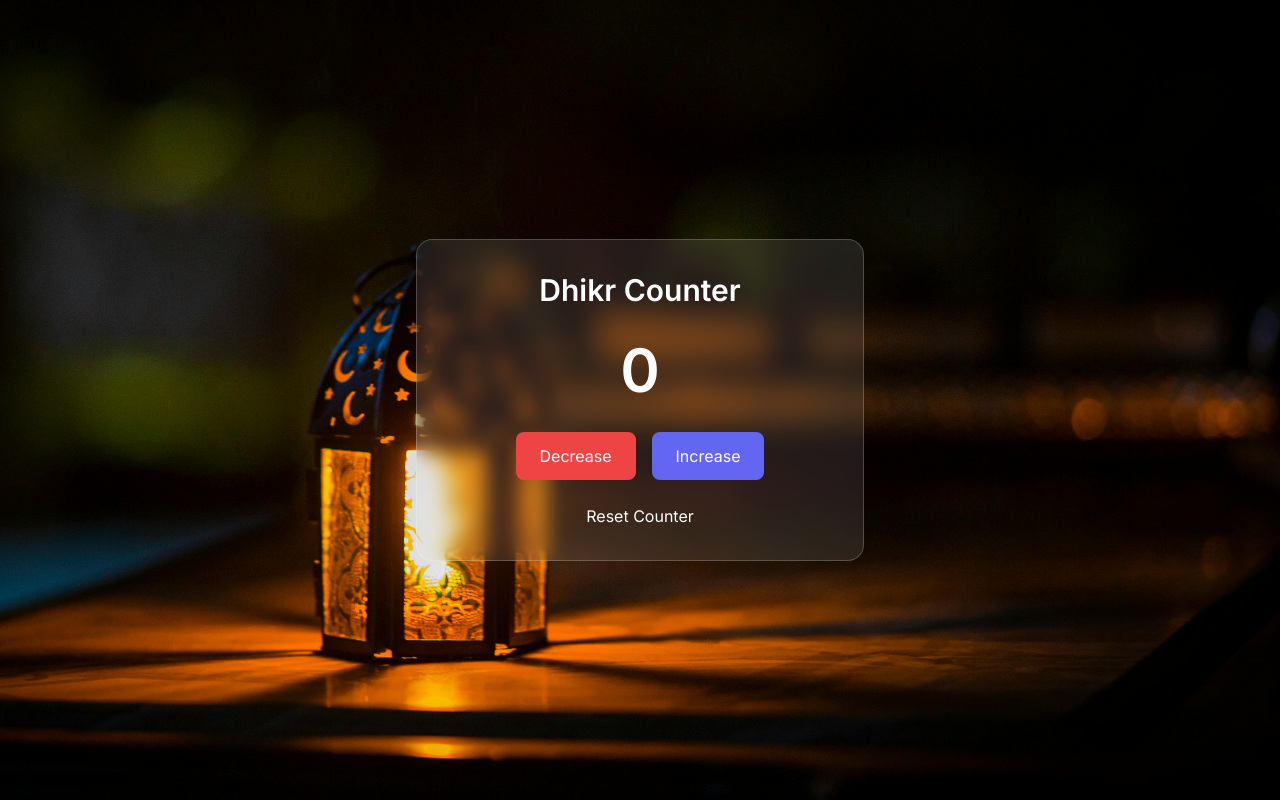
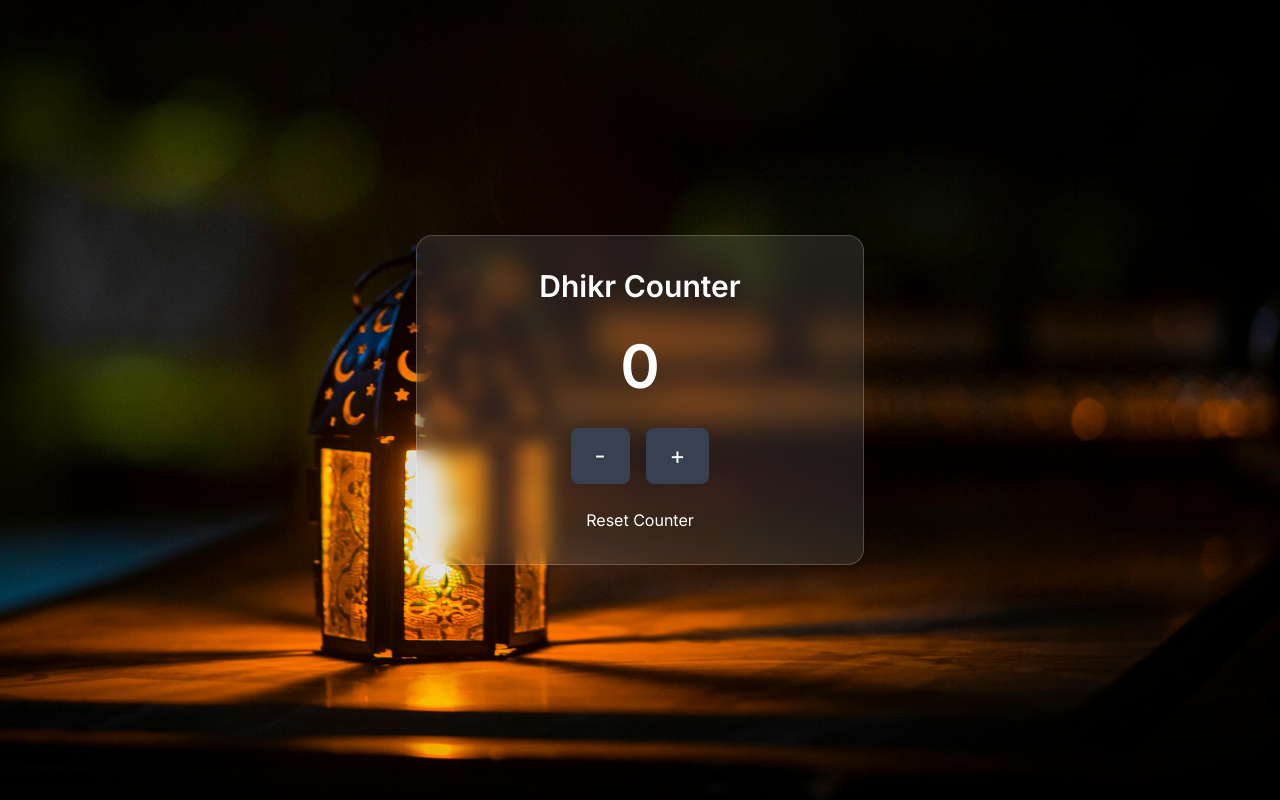
Before and after one commit to abubakr-29/Dhikr-Counter, a plain HTML site: page index.html in a window 1280 px wide. Drawn offline with nearby package versions, Linux system fonts and the light colour scheme.

Commit message:
Add files via upload

```diff
--- a/index.html
+++ b/index.html
@@ -51,15 +51,15 @@
       <div class="flex flex-col sm:flex-row justify-center gap-4">
         <button
           onclick="decrement()"
-          class="px-6 py-3 bg-red-500 text-white rounded-lg hover:bg-red-600 transition-colors duration-200 focus:outline-none focus:ring-2 focus:ring-red-500 focus:ring-opacity-50"
+          class="px-6 py-3 bg-gray-700 text-white rounded-lg hover:bg-gray-600 transition-colors duration-200 focus:outline-none focus:ring-2 focus:ring-gray-500 focus:ring-opacity-50 text-2xl"
         >
-          Decrease
+          -
         </button>
         <button
           onclick="increment()"
-          class="px-6 py-3 bg-indigo-500 text-white rounded-lg hover:bg-indigo-600 transition-colors duration-200 focus:outline-none focus:ring-2 focus:ring-indigo-500 focus:ring-opacity-50"
+          class="px-6 py-3 bg-gray-700 text-white rounded-lg hover:bg-gray-600 transition-colors duration-200 focus:outline-none focus:ring-2 focus:ring-gray-500 focus:ring-opacity-50 text-2xl"
         >
-          Increase
+          +
         </button>
       </div>
       <div class="mt-6 text-center">
```
